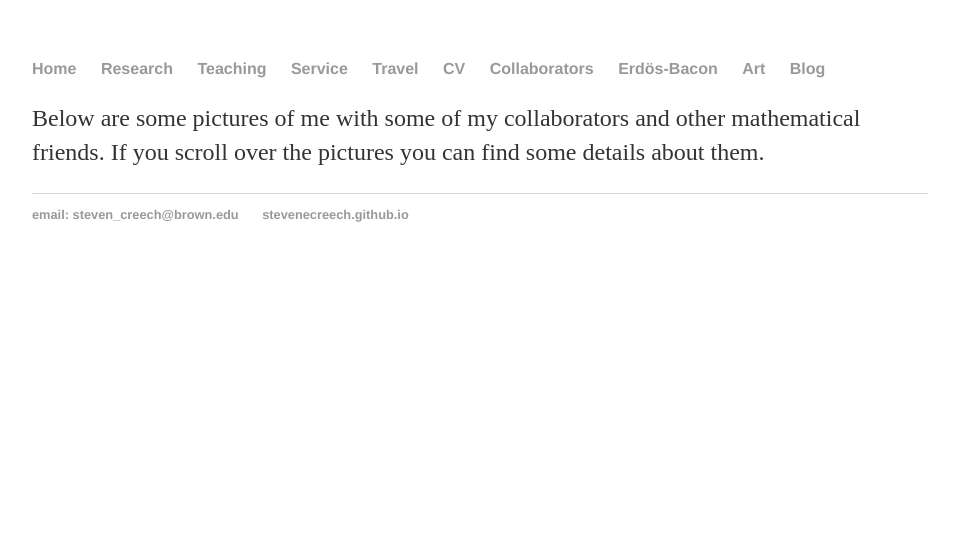
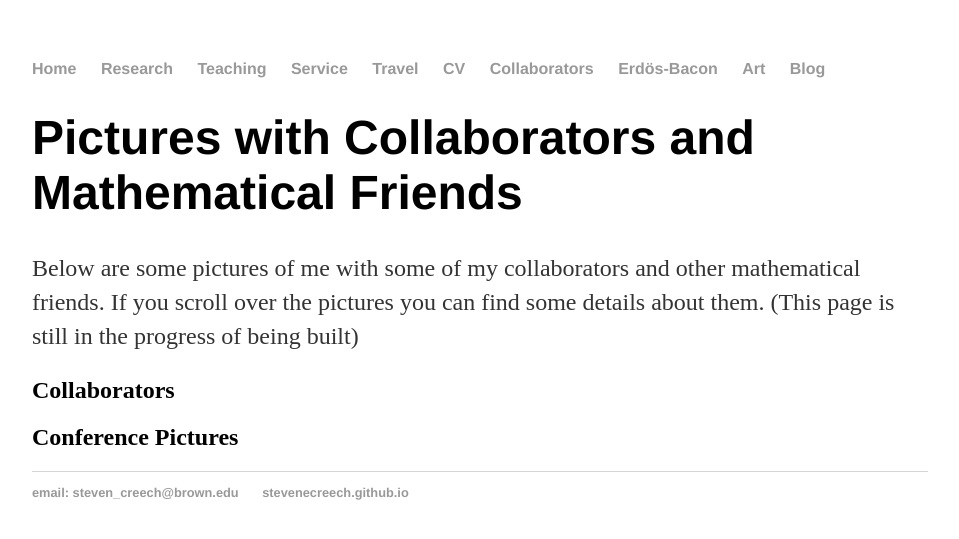
Before and after one commit to stevenecreech/stevenecreech.github.io, a Jekyll site: the page built from collaborators/index.html, in a window 1280 px wide. Shown: the top 539 px of the page, without its empty margins (160-1119 px from the left). Built offline with Jekyll 4.4.1, drawn with Linux system fonts in a browser that asks for light colours; Markdown is read by kramdown in place of the engine named in the settings.

Commit message:
Update index.html

```diff
--- a/collaborators/index.html
+++ b/collaborators/index.html
@@ -3,5 +3,8 @@ layout: default
 title: Steven Creech Activities
 ---
 <div class="blurb">
-	<p>Below are some pictures of me with some of my collaborators and other mathematical friends. If you scroll over the pictures you can find some details about them. </p>
+	<h1>Pictures with Collaborators and Mathematical Friends</h1>
+	<p>Below are some pictures of me with some of my collaborators and other mathematical friends. If you scroll over the pictures you can find some details about them. (This page is still in the progress of being built)</p>
+	<h2>Collaborators</h2>
+	<h2>Conference Pictures</h2>
 </div><!-- /.blurb -->
```
